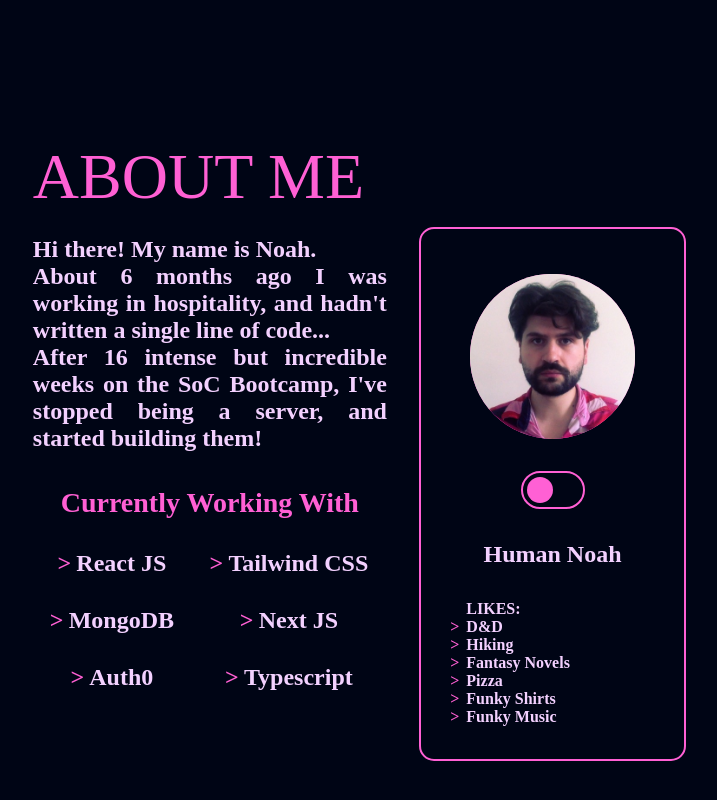
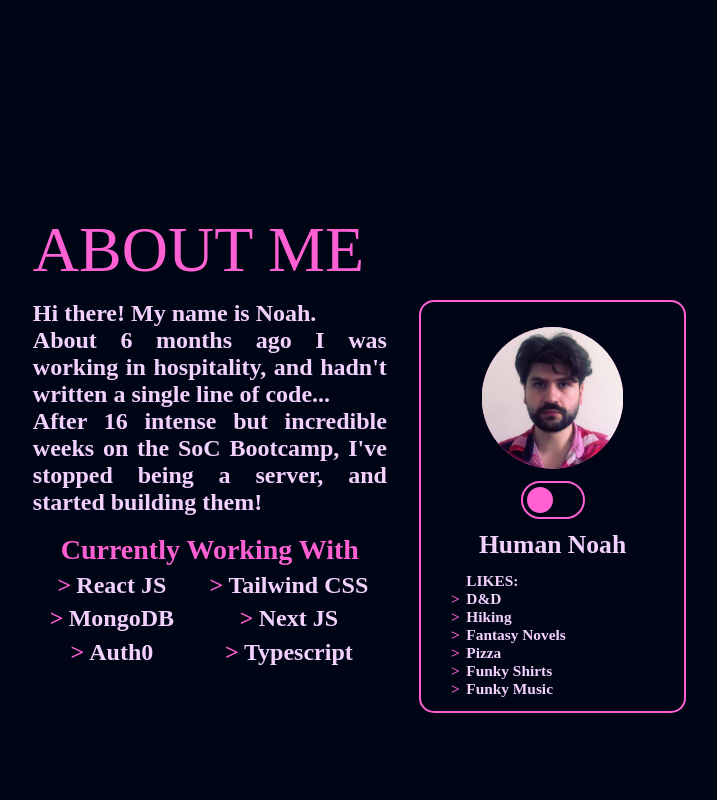
Before and after one commit to NoahAldhous/portfolio-page, a React app: page / in a window 1280 px wide. Shown: the part 1121-1921 px from the top of the page, without its empty margins (300-1017 px from the left). Built offline with nearby package versions, Linux system fonts and the light colour scheme; a web font is replaced by a local one.

Commit message:
adjusted font size of about me page to be more responsive on small screens

```diff
--- a/src/components/Aboutmepage/Aboutmepage.css
+++ b/src/components/Aboutmepage/Aboutmepage.css
@@ -16,7 +16,7 @@
     display: flex;
     justify-content: space-evenly;
     /* border: 1px solid orange;  */
-    height: 70%;
+    max-height: 100%;
     padding-top: 2%;
     padding-bottom: 5%;
 }
@@ -42,7 +42,7 @@
     border: 2px solid var(--primary-color);
     border-radius: 15px;
     padding: 2%;
-    height: 90%
+    /* height: 90%; */
 }
 
 .Subheading{
@@ -119,8 +119,8 @@
   }
 
 .Profile-picture{
-    max-width: 70%;
-    max-height: 70%;
+    width: 60%;
+    height: 60%;
     object-fit: scale-down;
     clip-path: circle();
     margin-top: 5%;
@@ -130,7 +130,7 @@
 
 .noah{
     color: var(--secondary-color);
-    font-size: 150%;
+    font-size: 2vw;
     margin: 0;
     margin-top: 5%;
     margin-bottom: 5%;
--- a/src/components/Aboutmepage/Listoflikes/Listoflikes.css
+++ b/src/components/Aboutmepage/Listoflikes/Listoflikes.css
@@ -15,7 +15,7 @@ ul {
     /* border: 1px solid blue; */
     width: 90%;
     color: var(--secondary-color);
-    font-size: 100%;
+    font-size: 1.2vw;
     font-weight: bold;
     margin: 0;
     display: flex;
```
